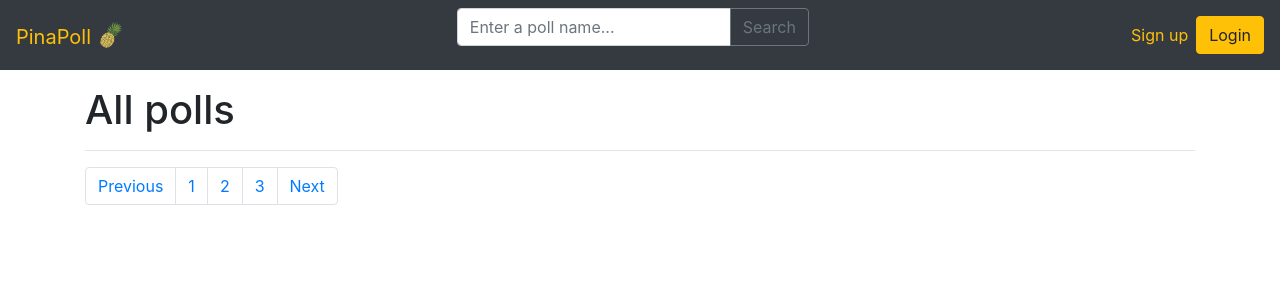
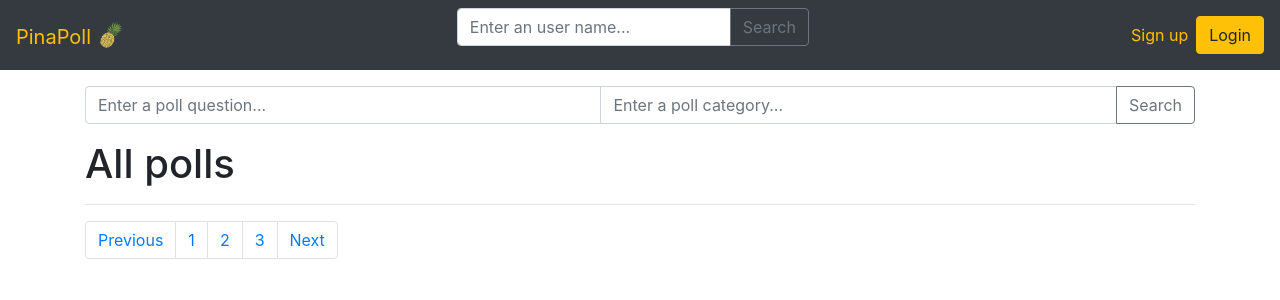
Before and after one commit to Etiouse/PinaPoll, a Spring Boot app: page / in a window 1280 px wide. Shown: the top 300 px of the page. Run offline with Spring Boot 4, Linux system fonts and the light colour scheme; data that the repository does not hold is empty; some of the project's set-up classes (security, data sources, template engines, error pages and the like) are left out, and stand-ins take their place; some libraries are stand-ins or nearby versions.

Commit message:
add basics for complex search of poll

```diff
--- a/PinaPollSTS/src/main/java/com/pinapoll/controllers/HomeController.java
+++ b/PinaPollSTS/src/main/java/com/pinapoll/controllers/HomeController.java
@@ -42,8 +42,8 @@ public class HomeController {
         return modelAndView;
     }
 
-    @GetMapping("/search")
-    public ModelAndView search(@RequestParam String name)
+    @GetMapping("/search_user")
+    public ModelAndView searchUser(@RequestParam String name)
     {
     	ModelAndView modelAndView = new ModelAndView();
     	List<User> users = userService.searchUserWithName(name);
@@ -52,7 +52,15 @@ public class HomeController {
     	return modelAndView;
     }
 
-
+    @GetMapping("/search_poll")
+    public ModelAndView searchPoll(@RequestParam String question, @RequestParam String categoryName)
+    {
+    	ModelAndView modelAndView = new ModelAndView();
+    	List<Poll> polls = pollService.complexPollsSearch(question, categoryName);
+    	modelAndView.addObject("polls", polls);
+        modelAndView.setViewName("index");
+    	return modelAndView;
+    }
 
     @GetMapping("/add")
     public String add(@RequestParam(name="name", required=false, defaultValue="World") String name, Model model) {
--- a/PinaPollSTS/src/main/java/com/pinapoll/repositories/CategoryRepository.java
+++ b/PinaPollSTS/src/main/java/com/pinapoll/repositories/CategoryRepository.java
@@ -1,5 +1,6 @@
 package com.pinapoll.repositories;
 
+import java.util.List;
 import java.util.Optional;
 
 import org.springframework.data.jpa.repository.JpaRepository;
@@ -11,5 +12,6 @@ import com.pinapoll.models.Category;
 public interface CategoryRepository extends JpaRepository<Category, Integer> {
 
 	Optional<Category> findById(Integer id);
-
+	Category findByName(String name);
+	List<Category> findAll();
 }
--- a/PinaPollSTS/src/main/java/com/pinapoll/repositories/UserRepository.java
+++ b/PinaPollSTS/src/main/java/com/pinapoll/repositories/UserRepository.java
@@ -12,7 +12,4 @@ public interface UserRepository extends JpaRepository<User, Integer> {
 	User findByName(String name);
 	User findByEmail(String email);
 	List<User> findByNameContaining(String name);
-
-	//@Query("SELECT * FROM User WHERE name LIKE '%:name%")
-	//List<Response> findUserResponseForPoll(@Param("name") String name);
 }
--- a/PinaPollSTS/src/main/java/com/pinapoll/services/CategoryService.java
+++ b/PinaPollSTS/src/main/java/com/pinapoll/services/CategoryService.java
@@ -1,10 +1,13 @@
 package com.pinapoll.services;
+
+import java.util.List;
 
 import com.pinapoll.models.Category;
 
 public interface CategoryService {
 
 	public Category getCategory(int id);
+	public List<Category> getAll();
 	public void saveCategory(Category category);
 
 }
--- a/PinaPollSTS/src/main/java/com/pinapoll/services/PollService.java
+++ b/PinaPollSTS/src/main/java/com/pinapoll/services/PollService.java
@@ -14,7 +14,7 @@ public interface PollService {
 	public List<Poll> getPublicPoll();
 	public List<Poll> getPollsWithCategory(Category category);
 	public List<Poll> getPollsWithQuestion(String question);
+	public List<Poll> complexPollsSearch(String question, String categoryName);
 	public void savePoll(Poll poll);
 	public void deletePoll(Poll poll);
-
 }
--- a/PinaPollSTS/src/main/resources/templates/fragments/header.html
+++ b/PinaPollSTS/src/main/resources/templates/fragments/header.html
@@ -14,9 +14,9 @@
 				<img th:src="@{/favicon.png}" width="30px" height="30px" class="img-fluid pb-nav-logo mb-2" alt="PinaPoll"/>
 	        </a>
 	        <!-- Search Bar -->
-	        <form method="GET" action="/search">
+	        <form method="GET" action="/search_user">
 				<div class="input-group mb-3">
-					<input type="text" name="name" class="form-control" placeholder="Enter a poll name..." aria-label="Recipient's username">
+					<input type="text" name="name" class="form-control" placeholder="Enter an user name..." aria-label="Recipient's username">
 					<div class="input-group-append">
 						<input type="submit" value="Search" class="btn btn-outline-secondary" />
 					</div>
--- a/PinaPollSTS/src/main/resources/templates/index.html
+++ b/PinaPollSTS/src/main/resources/templates/index.html
@@ -12,6 +12,17 @@
 			<div class="card" th:each="user: ${users}">
 				<div th:text="${user.name}"> Name </div>
 			</div>
+
+			<!-- Complex Search Bar -->
+			<form method="GET" action="/search_poll">
+				<div class="input-group mb-3">
+					<input type="text" name="question" class="form-control" placeholder="Enter a poll question..." aria-label="Recipient's username">
+					<input type="text" name="category" class="form-control" placeholder="Enter a poll category..." aria-label="Recipient's username">
+					<div class="input-group-append">
+						<input type="submit" value="Search" class="btn btn-outline-secondary" />
+					</div>
+				</div>
+			</form>
 
 			<!-- Polls list -->
 			<h1>All polls</h1>
```
Also changed, not shown: PinaPollSTS/src/main/java/com/pinapoll/models/Category.java (+14 -5 lines), PinaPollSTS/src/main/java/com/pinapoll/repositories/PollRepository.java (+1 -6 lines), PinaPollSTS/src/main/java/com/pinapoll/services/CategoryServiceImpl.java (+8 -0 lines), PinaPollSTS/src/main/java/com/pinapoll/services/PollServiceImpl.java (+23 -0 lines).
